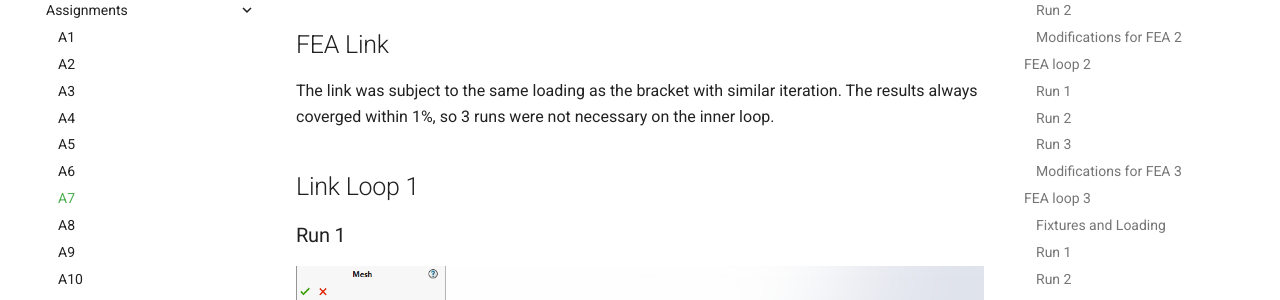
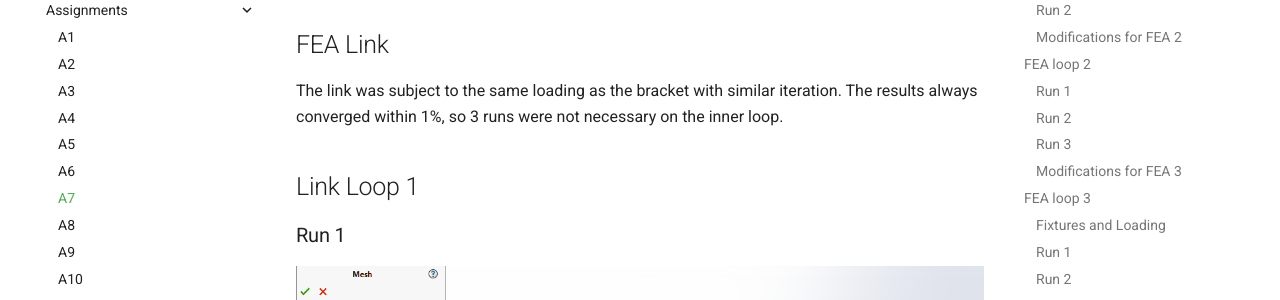
Before and after one commit to CadlesCelica/megr2157-portfolio, an MkDocs documentation site: the page built from docs/assignments/A07/index.md, in a window 1280 px wide and 900 px high, scrolled down 34449 px. Shown: the part 179-479 px from the top of the window. Built offline with MkDocs 1.6.1 and Material for MkDocs 9.7.7, drawn with Linux system fonts in a browser that asks for light colours; some of the changed text lies outside the part shown.

Commit message:
final edits

```diff
--- a/docs/assignments/A07/index.md
+++ b/docs/assignments/A07/index.md
@@ -211,7 +211,7 @@ The final results from the 3 runs are tabulated here.
 
 ## FEA Link
 
-The link was subject to the same loading as the bracket with similar iteration. The results always coverged within 1%, so 3 runs were not necessary on the inner loop.
+The link was subject to the same loading as the bracket with similar iteration. The results always converged within 1%, so 3 runs were not necessary on the inner loop.
 
 ## Link Loop 1
 
```
Also changed, not shown: other parts of docs/assignments/A07/index.md (+1 -1 lines).
